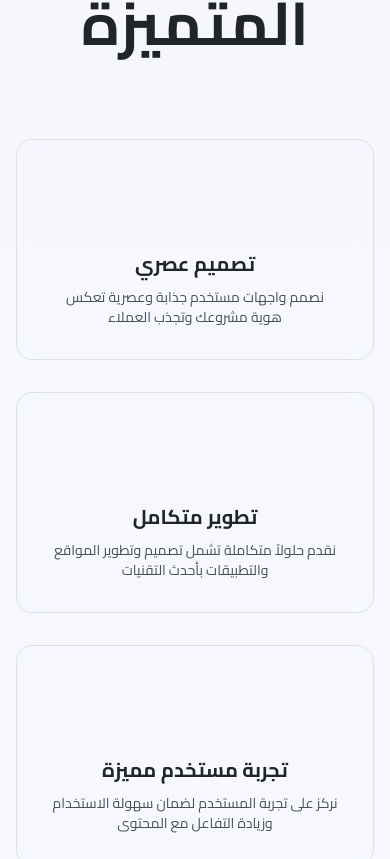
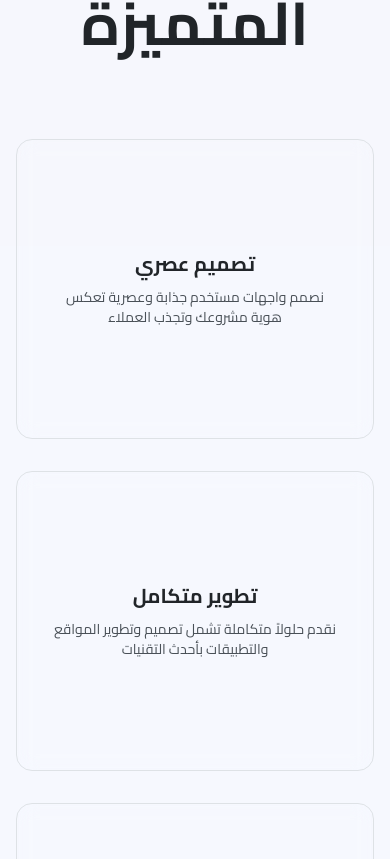
Before and after one commit to ideato-app/website, a React (Vite) app: page / in a window 390 px wide. Shown: the part 1025-1884 px from the top of the page. Built offline with nearby package versions, Linux system fonts and the light colour scheme.

Commit message:
Refactor index.css to remove overflow properties for img and main-content, enhancing layout on mobile devices. Update FeaturesSection component to set a fixed height for feature boxes, improving visual consistency.

```diff
--- a/src/components/FeaturesSection.tsx
+++ b/src/components/FeaturesSection.tsx
@@ -158,11 +158,10 @@ const FeaturesSection = () => {
                                         border: '1px solid var(--border-color)',
                                         borderRadius: '16px',
                                         backdropFilter: 'blur(10px)',
-                                        height: '100%',
+                                        height: '300px',
                                         display: 'flex',
                                         flexDirection: 'column',
                                         alignItems: 'center',
-                                        justifyContent: 'center'
                                     }}
                                 >
                                     <Box sx={{ mb: 2, color: 'primary.main', fontSize: '2.5rem' }}>{feature.icon}</Box>
--- a/src/index.css
+++ b/src/index.css
@@ -1025,14 +1025,11 @@ img {
   display: flex;
   flex-direction: column;
   width: 100%;
-  overflow-x: hidden;
 }
 
 .main-content {
   flex: 1;
   width: 100%;
-  max-width: 100vw;
-  overflow-x: hidden;
 }
 
 /* Ensure content doesn't overflow on mobile */
```
